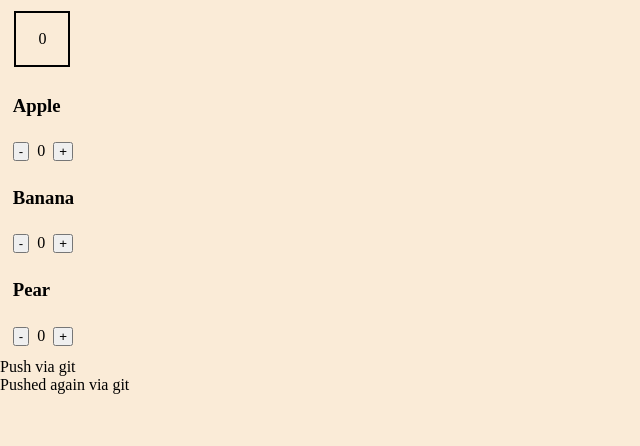
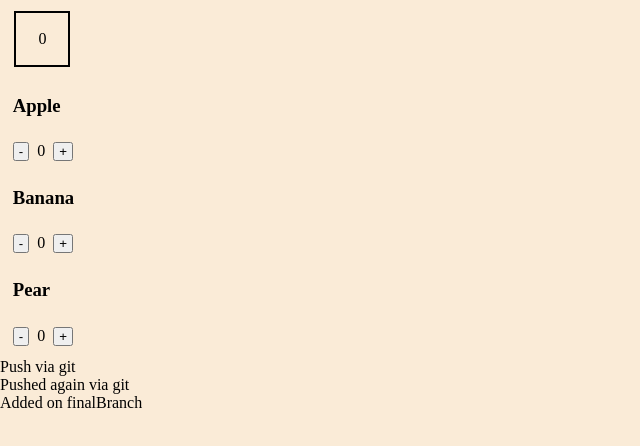
Before and after one commit to SeanMcCormack23/FruitShop, a plain HTML site: page index.html in a window 1280 px wide. Shown: the part 40-486 px from the top of the page, without its empty margins (0-640 px from the left). Drawn offline with nearby package versions, Linux system fonts and the light colour scheme.

Commit message:
using finalBranch

```diff
--- a/index.html
+++ b/index.html
@@ -37,6 +37,7 @@
   </section>
 <p>Push via git</p>
 <p>Pushed again via git</p>
+<p>Added on finalBranch</p>
 
 
 </body>
```
